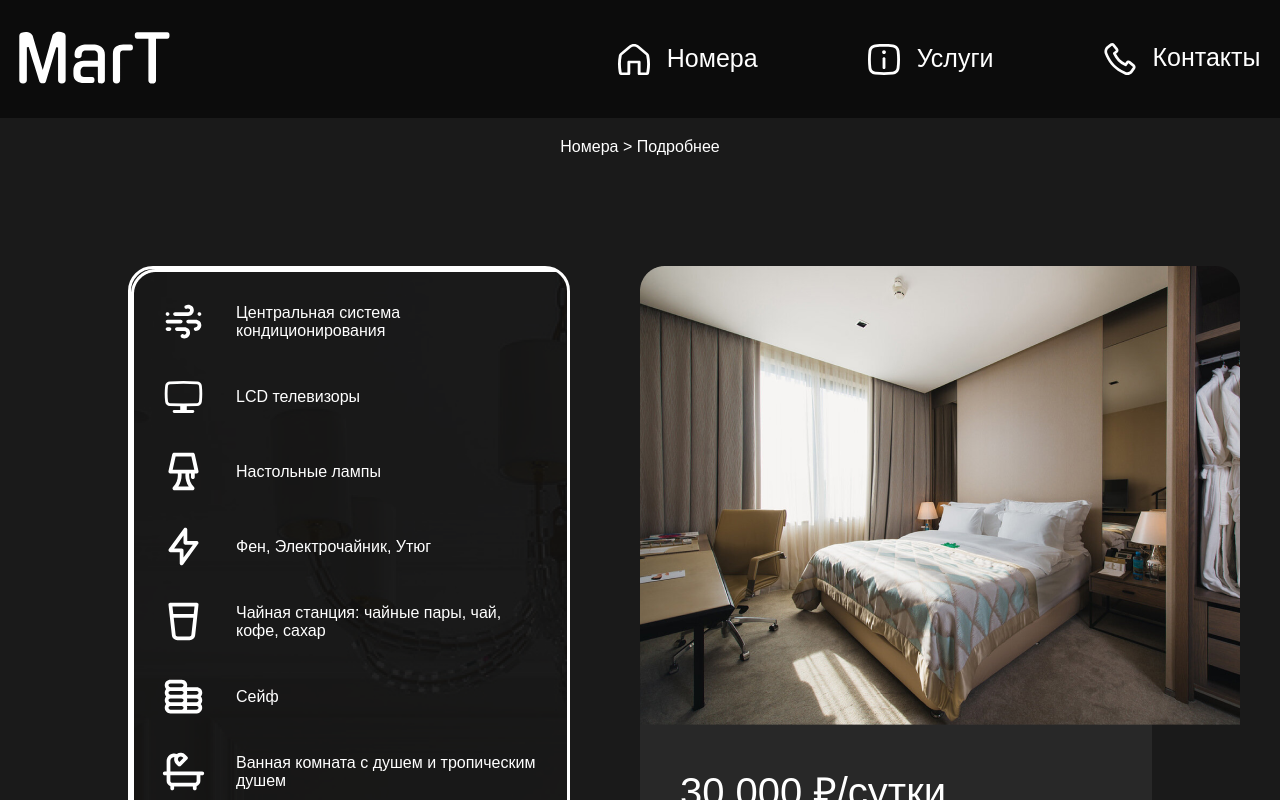
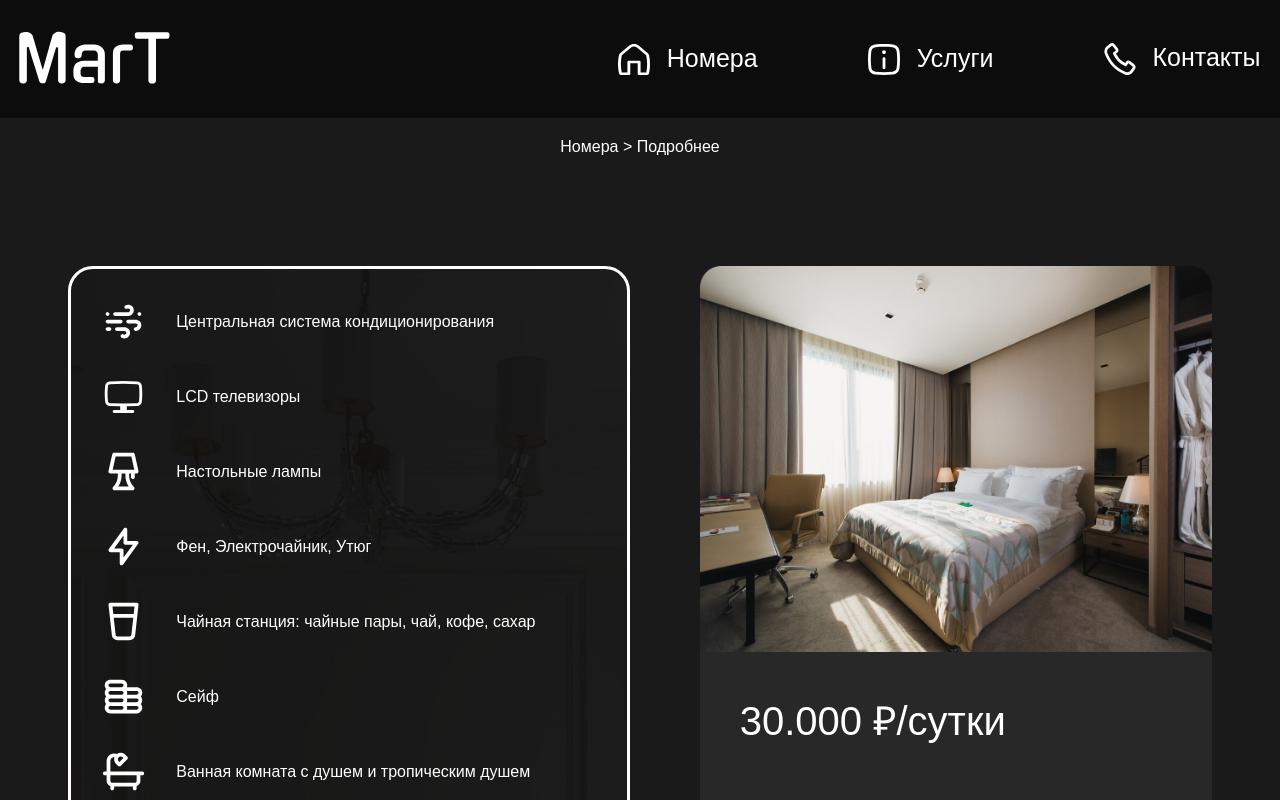
Before and after one commit to TEGGIT/MarT, a React (Create React App) app: page /info-page in a window 1280 px wide. Shown: the top 800 px of the page. Built offline with nearby package versions, Linux system fonts and the light colour scheme; a web font is replaced by a local one.

Commit message:
Read more done at 100%.

```diff
--- a/src/components/InfoPage/InfoPage.jsx
+++ b/src/components/InfoPage/InfoPage.jsx
@@ -1,6 +1,6 @@
 import React from 'react';
 import classes from "./InfoPage.module.scss";
-import BackImgDescription from '../../assets/BackImgDescription .png'
+import BackImgDescription from '../../assets/BackImgDescription.png'
 import Cloud from '../../assets/Cloud.svg'
 import TV from '../../assets/TV.svg'
 import Lamp from '../../assets/TableLamp.svg'
@@ -38,8 +38,9 @@ const InfoPage = () => {
                     <p><NavLink to="/numbers-page" className={classes.nav__text}>Номера</NavLink> > Подробнее</p>
                 </div>
                 <div className={classes.container}>
+
                     <div className={classes.container__description}
-                         style={{background: `url(${BackImgDescription})`}}>
+                         style={{backgroundImage: `url(${BackImgDescription})`}}>
                         <div className={classes.container__description_info}>
                             <img src={Cloud} alt={'Иконка воздуха'}/>
                             <span>Центральная система кондиционирования</span>
--- a/src/components/InfoPage/InfoPage.module.scss
+++ b/src/components/InfoPage/InfoPage.module.scss
@@ -19,13 +19,14 @@
 
 .container {
   max-width: 100%;
-  width: 80%;
+  width: 100%;
   display: flex;
   gap: 70px;
   justify-content: center;
 
   &__description {
     display: flex;
+    background: no-repeat;
     flex-direction: column;
     border: 3px solid white;
     border-radius: 25px;
@@ -51,10 +52,10 @@
   }
 
   &__reservationCard {
-    max-width: 100%;
-    width: 50%;
-    height: 80%;
+    display: flex;
+    flex-direction: column;
     margin-top: 110px;
+    width: 40%;
 
 
     &_info {
```
Also changed, not shown: src/assets/BackImgDescription .png (deleted), src/assets/BackImgDescription.png (added).
